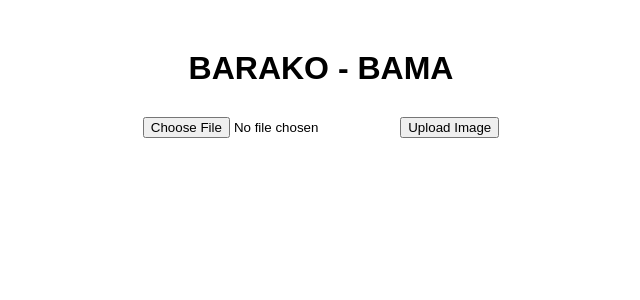
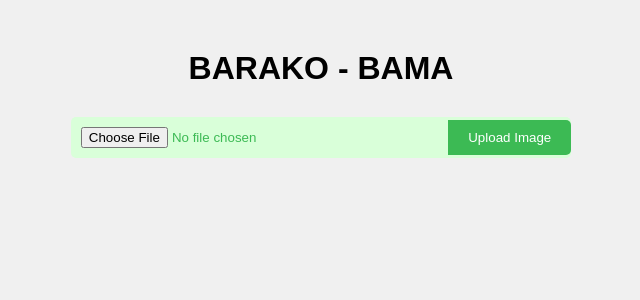
Before and after one commit to FTsune/Coffee-Leaf-Disease-Classification, a Flask app: page / in a window 1280 px wide. Shown: the top 300 px of the page, without its empty margins (319-959 px from the left). Run offline with Flask 3, Linux system fonts and the light colour scheme.

Commit message:
Adjusted static

```diff
--- a/static/style.css
+++ b/static/style.css
@@ -1,20 +1,41 @@
 body {
     font-family: Arial, sans-serif;
     text-align: center;
+    background-color: #f0f0f0; /* Set a light background color */
 }
 
 .content-container {
-    max-width: 600px; /* Set maximum width for the content container */
-    margin: 0 auto; /* Center the content container horizontally */
+    max-width: 600px;
+    margin: 0 auto;
 }
 
 h1 {
     margin-top: 50px;
-    margin-bottom: 30px  ;
+    margin-bottom: 30px;
 }
 
 form {
     margin-bottom: 30px;
+    display: inline-block; /* Ensure inline alignment for the form elements */
+    background-color: #d9ffd9; /* Set light green background color for the form */
+    border-radius: 5px; /* Add border radius to the form */
+}
+
+input[type="file"] {
+    padding: 10px; /* Add padding to the input */
+    border-radius: 5px 0 0 5px;
+    margin-right: 100px;
+    color: #3cba54;
+    border-color: #3cba54;
+}
+
+button[type="submit"] {
+    background-color: #3cba54;
+    color: white;
+    padding: 10px 20px;
+    border: none;
+    border-radius: 0 5px 5px 0;
+    cursor: pointer;
 }
 
 #image-container {
```
